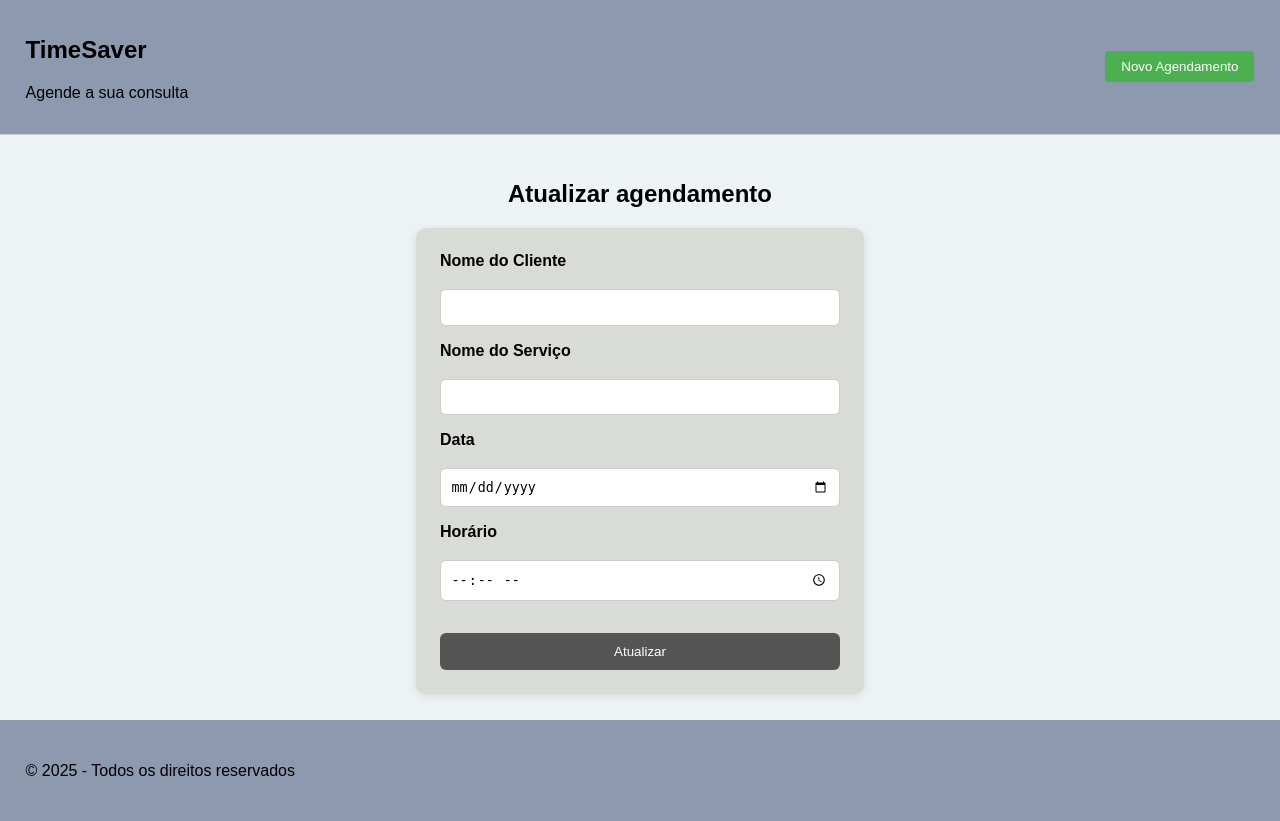
After one commit to SottoMayor/timesaver, a Python web app: template templates/update.html in a window 1280 px wide. The commit adds this page. Run offline with Jinja, Linux system fonts and the light colour scheme; the template is opened without the code that fills it, so the values that code supplies are empty.

Commit message:
Basic Style on the update.html

```diff
--- a/resources/schedule.py
+++ b/resources/schedule.py
@@ -22,3 +22,8 @@ class Schedules(MethodView):
 class Schedules(MethodView):
     def get(self):
         return render_template("create.html")
+
+@blp.route('/update')
+class Schedules(MethodView):
+    def get(self):
+        return render_template("update.html")
--- a/static/style.css
+++ b/static/style.css
@@ -90,7 +90,7 @@ body {
     gap: 1rem;
 }
 
-/* Create */
+/* Create  / Update */
 .form {
     display: flex;
     align-items: center;
--- /dev/null
+++ b/templates/update.html
@@ -0,0 +1,28 @@
+{% extends "layout.html" %}
+
+{% block title %}Página Inicial{% endblock %}
+
+{% block content %}
+    <h2 class="greetings">Atualizar agendamento</h2>
+
+    <section class="form">
+        <div class="form-box">
+            <form>
+              <label for="cliente">Nome do Cliente</label>
+              <input type="text" id="cliente" name="cliente" required>
+
+              <label for="servico">Nome do Serviço</label>
+              <input type="text" id="servico" name="servico" required>
+
+              <label for="data">Data</label>
+              <input type="date" id="data" name="data" required>
+
+              <label for="horario">Horário</label>
+              <input type="time" id="horario" name="horario" required>
+
+              <button class="button" type="submit">Atualizar</button>
+            </form>
+          </div>
+    </section>
+
+{% endblock %}
```
Also changed, not shown: templates/index.html (+3 -13 lines).
